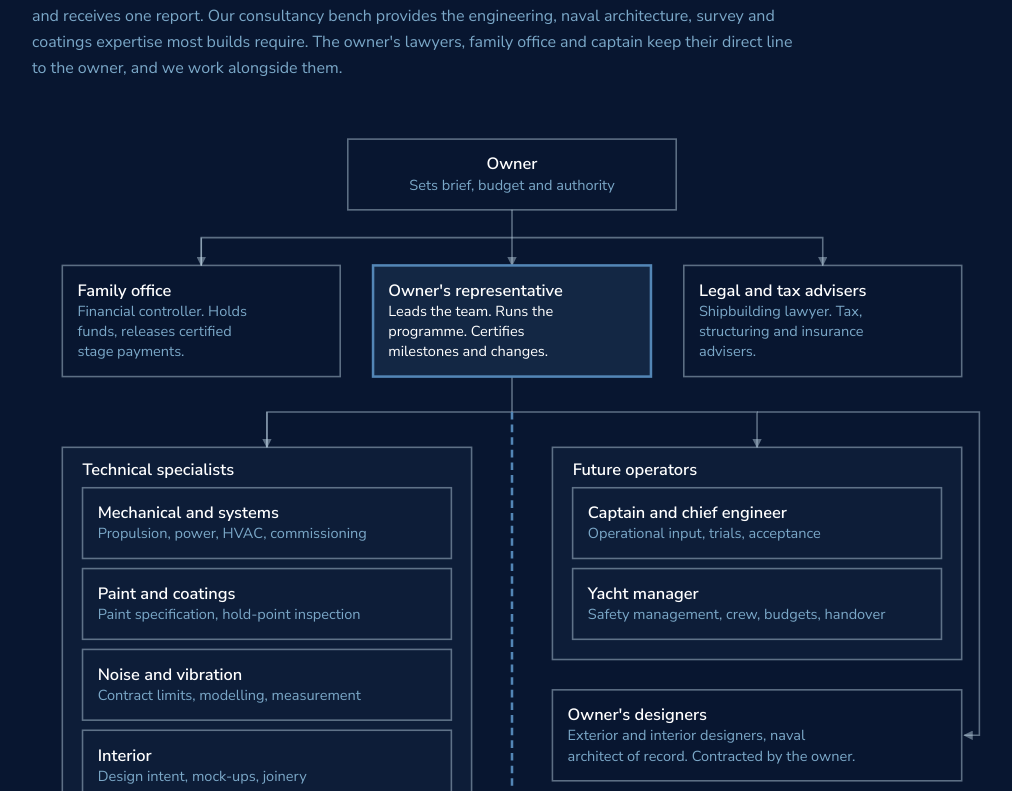
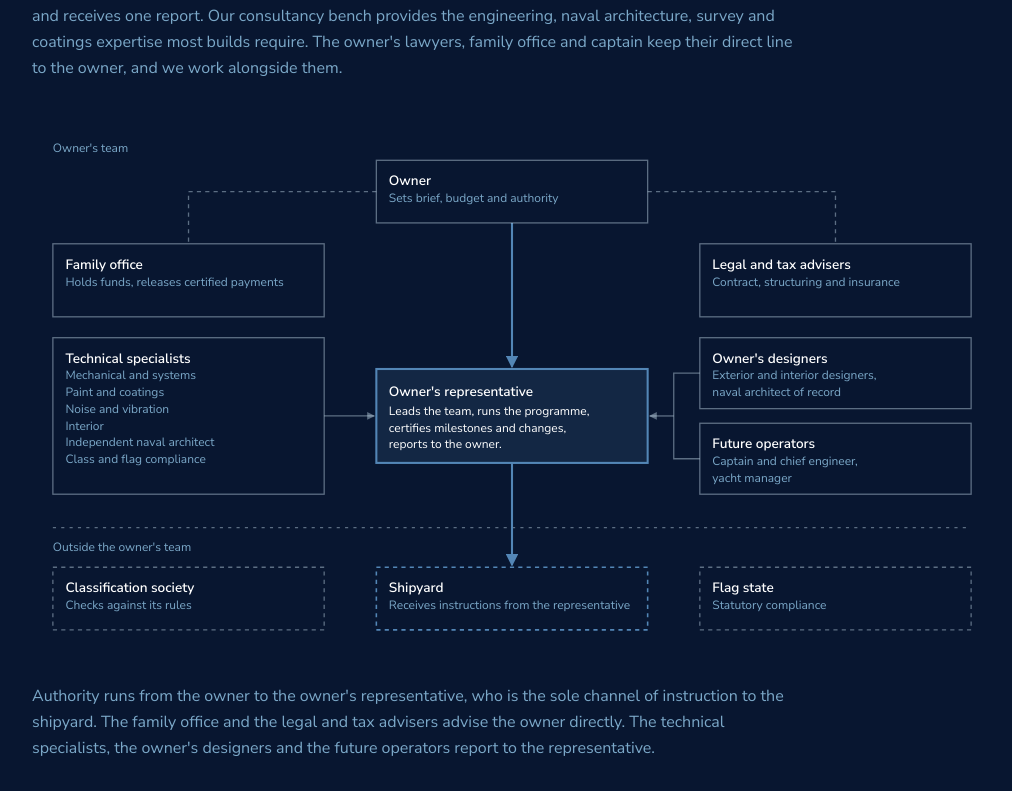
Before and after one commit to forelandmarine/website, a Next.js app: page /owners-representation/owners-team in a window 1280 px wide. Shown: the part 749-1540 px from the top of the page, without its empty margins (128-1140 px from the left). Built offline with nearby package versions, Linux system fonts and the light colour scheme.

Commit message:
Owner's Team diagram: vertical hierarchy with the representative at the centre

```diff
--- a/src/app/owners-representation/owners-team/page.tsx
+++ b/src/app/owners-representation/owners-team/page.tsx
@@ -54,7 +54,7 @@ function DiagramBox({ x, y, w, h, title, lines, dashed }: { x: number; y: number
 
 function TeamDiagram() {
   return (
-    <svg viewBox="0 40 760 690" role="img" aria-label="The owner's team: specialists report through one representative, who alone instructs the yard" fontSize="13" className="w-full h-auto">
+    <svg viewBox="0 0 920 500" role="img" aria-label="The owner instructs the owner's representative, who alone instructs the shipyard; the family office and legal and tax advisers advise the owner; specialists, designers and future operators report to the representative" fontSize="13" className="w-full h-auto">
       <defs>
         <marker id="team-arrow" viewBox="0 0 10 10" refX="9" refY="5" markerWidth="6" markerHeight="6" orient="auto-start-reverse">
           <path d="M0 0L10 5L0 10z" fill={edge} />
@@ -63,92 +63,86 @@ function TeamDiagram() {
           <path d="M0 0L10 5L0 10z" fill={accent} />
         </marker>
       </defs>
+
+      <text x="20" y="22" fontSize="11.5" fill={quiet}>Owner&apos;s team</text>
+      <path d="M20 382H900" stroke={edge} strokeWidth="1" strokeDasharray="3 5" />
+      <text x="20" y="404" fontSize="11.5" fill={quiet}>Outside the owner&apos;s team</text>
+
+      <g fill="none" stroke={edge} strokeWidth="1.25" strokeDasharray="4 4">
+        <path d="M330 60H150V110" />
+        <path d="M590 60H770V110" />
+      </g>
+
+      <g fill="none" stroke={accent} strokeWidth="2">
+        <path d="M460 90V228" markerEnd="url(#yard-arrow)" />
+        <path d="M460 320V418" markerEnd="url(#yard-arrow)" />
+      </g>
+
       <g fill="none" stroke={edge} strokeWidth="1.25">
-        <path d="M380 104V148" markerEnd="url(#team-arrow)" />
-        <path d="M134 148V126H626V148" markerEnd="url(#team-arrow)" />
-        <path d="M134 126V148" markerEnd="url(#team-arrow)" />
-        <path d="M380 236V264" />
-        <path d="M186 292V264H574V292" markerEnd="url(#team-arrow)" />
-        <path d="M186 264V292" markerEnd="url(#team-arrow)" />
-        <path d="M574 264H750V520H738" markerEnd="url(#team-arrow)" />
+        <path d="M280 275H328" markerEnd="url(#team-arrow)" />
+        <path d="M640 234H615V316H640" />
+        <path d="M615 275H592" markerEnd="url(#team-arrow)" />
       </g>
-      <path d="M380 264V652H412" fill="none" stroke={accent} strokeWidth="2" strokeDasharray="6 4" markerEnd="url(#yard-arrow)" />
 
-      <rect x="250" y="48" width="260" height="56" fill="none" stroke={edge} strokeWidth="1.25" />
-      <text x="380" y="72" textAnchor="middle" fontWeight="600" fill={ink}>Owner</text>
-      <text x="380" y="88" textAnchor="middle" fontSize="11.5" fill={quiet}>Sets brief, budget and authority</text>
+      <DiagramBox x={330} y={30} w={260} h={60} title="Owner" lines={["Sets brief, budget and authority"]} />
 
-      <DiagramBox x={24} y={148} w={220} h={88} title="Family office" lines={["Financial controller. Holds", "funds, releases certified", "stage payments."]} />
+      <DiagramBox x={20} y={110} w={260} h={70} title="Family office" lines={["Holds funds, releases certified payments"]} />
+      <DiagramBox x={640} y={110} w={260} h={70} title="Legal and tax advisers" lines={["Contract, structuring and insurance"]} />
 
-      <rect x="270" y="148" width="220" height="88" fill={accent} fillOpacity="0.15" stroke={accent} strokeWidth="2" />
-      <text x="282" y="172" fontWeight="600" fill={ink}>Owner&apos;s representative</text>
-      <text x="282" y="188" fontSize="11.5" fill={ink}>Leads the team. Runs the</text>
-      <text x="282" y="204" fontSize="11.5" fill={ink}>programme. Certifies</text>
-      <text x="282" y="220" fontSize="11.5" fill={ink}>milestones and changes.</text>
+      <rect x="330" y="230" width="260" height="90" fill={accent} fillOpacity="0.15" stroke={accent} strokeWidth="2" />
+      <text x="342" y="256" fontWeight="600" fill={ink}>Owner&apos;s representative</text>
+      <text x="342" y="274" fontSize="11.5" fill={ink}>Leads the team, runs the programme,</text>
+      <text x="342" y="290" fontSize="11.5" fill={ink}>certifies milestones and changes,</text>
+      <text x="342" y="306" fontSize="11.5" fill={ink}>reports to the owner.</text>
 
-      <DiagramBox x={516} y={148} w={220} h={88} title="Legal and tax advisers" lines={["Shipbuilding lawyer. Tax,", "structuring and insurance", "advisers."]} />
+      <DiagramBox x={20} y={200} w={260} h={150} title="Technical specialists" lines={["Mechanical and systems", "Paint and coatings", "Noise and vibration", "Interior", "Independent naval architect", "Class and flag compliance"]} />
+      <DiagramBox x={640} y={200} w={260} h={68} title={"Owner's designers"} lines={["Exterior and interior designers,", "naval architect of record"]} />
+      <DiagramBox x={640} y={282} w={260} h={68} title="Future operators" lines={["Captain and chief engineer,", "yacht manager"]} />
 
-      <rect x="24" y="292" width="324" height="424" fill="rgba(83,134,182,0.06)" stroke={edge} strokeWidth="1.25" />
-      <text x="40" y="314" fontWeight="600" fill={ink}>Technical specialists</text>
-      <DiagramBox x={40} y={324} w={292} h={56} title="Mechanical and systems" lines={["Propulsion, power, HVAC, commissioning"]} />
-      <DiagramBox x={40} y={388} w={292} h={56} title="Paint and coatings" lines={["Paint specification, hold-point inspection"]} />
-      <DiagramBox x={40} y={452} w={292} h={56} title="Noise and vibration" lines={["Contract limits, modelling, measurement"]} />
-      <DiagramBox x={40} y={516} w={292} h={56} title="Interior" lines={["Design intent, mock-ups, joinery"]} />
-      <DiagramBox x={40} y={580} w={292} h={56} title="Naval architect" lines={["Structure, stability, weight control"]} />
-      <DiagramBox x={40} y={644} w={292} h={56} title="Class and flag compliance" lines={["Plan approval, surveys, certification"]} />
-
-      <rect x="412" y="292" width="324" height="168" fill="rgba(83,134,182,0.06)" stroke={edge} strokeWidth="1.25" />
-      <text x="428" y="314" fontWeight="600" fill={ink}>Future operators</text>
-      <DiagramBox x={428} y={324} w={292} h={56} title="Captain and chief engineer" lines={["Operational input, trials, acceptance"]} />
-      <DiagramBox x={428} y={388} w={292} h={56} title="Yacht manager" lines={["Safety management, crew, budgets, handover"]} />
-
-      <DiagramBox x={412} y={484} w={324} h={72} title="Owner's designers" lines={["Exterior and interior designers, naval", "architect of record. Contracted by the owner."]} />
-
-      <text x="412" y="604" fontSize="11.5" fontWeight="600" fill={ink}>Sole channel of instruction</text>
-      <DiagramBox x={412} y={616} w={324} h={72} dashed title="Shipyard" lines={["Outside the owner's team. Takes instructions", "through the representative only."]} />
+      <DiagramBox x={20} y={420} w={260} h={60} dashed title="Classification society" lines={["Checks against its rules"]} />
+      <rect x="330" y="420" width="260" height="60" fill="none" stroke={accent} strokeWidth="1.5" strokeDasharray="4 4" />
+      <text x="342" y="444" fontWeight="600" fill={ink}>Shipyard</text>
+      <text x="342" y="460" fontSize="11.5" fill={quiet}>Receives instructions from the representative</text>
+      <DiagramBox x={640} y={420} w={260} h={60} dashed title="Flag state" lines={["Statutory compliance"]} />
     </svg>
   );
 }
 
 function TeamDiagramMobile() {
   const node = "border border-white/20 px-4 py-3";
+  const arrow = <div className="text-center text-accent leading-none" aria-hidden="true">&darr;</div>;
   return (
-    <div className="space-y-3 text-sm">
+    <div className="space-y-2 text-sm">
+      <p className="text-xs text-muted">Owner&apos;s team</p>
       <div className={node}>
         <p className="font-semibold text-white">Owner</p>
-        <p className="text-muted text-xs mt-1">Sets brief, budget and authority</p>
+        <p className="text-muted text-xs mt-1">Sets brief, budget and authority.</p>
       </div>
-      <div className="ml-4 space-y-3 border-l border-white/20 pl-4">
-        <div className={node}>
-          <p className="font-semibold text-white">Family office</p>
-          <p className="text-muted text-xs mt-1">Financial controller. Holds funds, releases certified stage payments.</p>
+      <div className="grid grid-cols-2 gap-2 pl-4 border-l border-dashed border-white/30 ml-4">
+        <div className="border border-dashed border-white/20 px-3 py-2">
+          <p className="font-semibold text-white text-xs">Family office</p>
+          <p className="text-muted text-xs mt-1">Advises the owner; holds funds.</p>
         </div>
-        <div className={node}>
-          <p className="font-semibold text-white">Legal and tax advisers</p>
-          <p className="text-muted text-xs mt-1">Shipbuilding lawyer. Tax, structuring and insurance advisers.</p>
+        <div className="border border-dashed border-white/20 px-3 py-2">
+          <p className="font-semibold text-white text-xs">Legal and tax advisers</p>
+          <p className="text-muted text-xs mt-1">Advise the owner.</p>
         </div>
+      </div>
+      <p className="text-center text-accent leading-none" aria-hidden="true">&darr;</p>
       <div className="border-2 border-accent bg-accent/15 px-4 py-3">
         <p className="font-semibold text-white">Owner&apos;s representative</p>
-          <p className="text-white/90 text-xs mt-1">Leads the team. Runs the programme. Certifies milestones and changes.</p>
+        <p className="text-white/90 text-xs mt-1">Holds the owner&apos;s authority. Leads the team, runs the programme, certifies milestones and reports to the owner.</p>
+        <p className="text-white/90 text-xs mt-2">Reporting to the representative: technical specialists, the owner&apos;s designers, the captain and chief engineer, and the yacht manager.</p>
       </div>
-        <div className="ml-4 space-y-3 border-l border-white/20 pl-4">
-          <div className={node}>
-            <p className="font-semibold text-white">Technical specialists</p>
-            <p className="text-muted text-xs mt-1">Mechanical and systems, paint and coatings, noise and vibration, interior, naval architect, class and flag compliance.</p>
-          </div>
-          <div className={node}>
-            <p className="font-semibold text-white">Future operators</p>
-            <p className="text-muted text-xs mt-1">Captain and chief engineer, yacht manager.</p>
-          </div>
-          <div className={node}>
-            <p className="font-semibold text-white">Owner&apos;s designers</p>
-            <p className="text-muted text-xs mt-1">Exterior and interior designers, naval architect of record. Contracted by the owner.</p>
-          </div>
+      {arrow}
+      <p className="pt-2 text-xs text-muted">Outside the owner&apos;s team</p>
       <div className="border border-dashed border-accent px-4 py-3">
         <p className="font-semibold text-white">Shipyard</p>
-            <p className="text-muted text-xs mt-1">Outside the owner&apos;s team. Takes instructions through the representative only.</p>
+        <p className="text-muted text-xs mt-1">Receives instructions from the representative.</p>
       </div>
-        </div>
+      <div className="border border-dashed border-white/20 px-4 py-3">
+        <p className="font-semibold text-white">Classification society and flag state</p>
+        <p className="text-muted text-xs mt-1">Check the yacht against their rules and statutory requirements.</p>
       </div>
     </div>
   );
@@ -229,7 +223,7 @@ export default function OwnersTeamPage() {
               <TeamDiagramMobile />
             </div>
             <figcaption className="mt-8 max-w-3xl text-muted leading-relaxed">
-              The family office and the lawyers report to the owner directly. The technical specialists, the owner&apos;s designers, the captain and chief engineer, and the yacht manager report through the owner&apos;s representative, who alone issues instructions to the yard.
+              Authority runs from the owner to the owner&apos;s representative, who is the sole channel of instruction to the shipyard. The family office and the legal and tax advisers advise the owner directly. The technical specialists, the owner&apos;s designers and the future operators report to the representative.
             </figcaption>
           </figure>
         </div>
```
Lines whose indentation alone changed are shown as unchanged.
